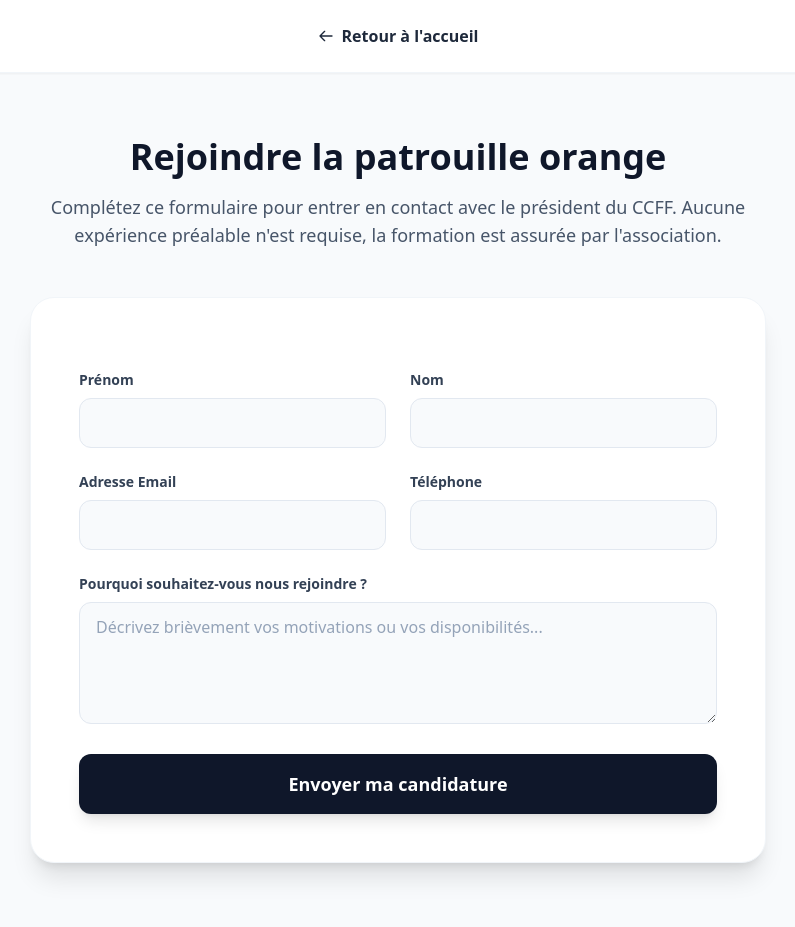
After one commit to Gwenael8389/CCFF, a Django app: template templates/devenir-benevole.html in a window 1280 px wide. The commit adds this page. Shown: the whole page, without its empty margins (242-1037 px from the left). Run offline with Django 4.2, Linux system fonts and the light colour scheme; the template is opened without the code that fills it, so the values that code supplies are empty; some libraries are stand-ins or nearby versions.

Commit message:
candidature benevole

```diff
--- a/config/urls.py
+++ b/config/urls.py
@@ -1,8 +1,9 @@
 from django.contrib import admin
 from django.urls import path
-from core.views import home
+from core.views import home, devenir_benevole
 
 urlpatterns = [
     path('admin/', admin.site.urls),
     path('', home, name='home'),
+    path('devenir-benevole/', devenir_benevole, name='devenir_benevole'),
 ]
--- a/core/admin.py
+++ b/core/admin.py
@@ -1,5 +1,7 @@
 from django.contrib import admin
-from .models import Actualite, Materiel
+from .models import Actualite, Materiel, RisqueIncendie, Candidature
 
 admin.site.register(Actualite)
 admin.site.register(Materiel)
+admin.site.register(RisqueIncendie)
+admin.site.register(Candidature)
--- /dev/null
+++ b/templates/devenir-benevole.html
@@ -0,0 +1,63 @@
+<!DOCTYPE html>
+<html lang="fr">
+<head>
+    <meta charset="UTF-8">
+    <meta name="viewport" content="width=device-width, initial-scale=1.0">
+    <title>Devenir Bénévole | CCFF Besse-sur-Issole</title>
+    <script src="https://cdn.tailwindcss.com"></script>
+</head>
+<body class="bg-slate-50 font-sans text-slate-800 antialiased">
+
+    <header class="bg-white p-6 shadow-sm border-b border-slate-100 text-center">
+        <a href="/" class="text-brand-600 font-bold hover:underline flex items-center justify-center gap-2">
+            <svg class="w-4 h-4" fill="none" stroke="currentColor" viewBox="0 0 24 24"><path stroke-linecap="round" stroke-linejoin="round" stroke-width="2" d="M10 19l-7-7m0 0l7-7m-7 7h18"></path></svg>
+            Retour à l'accueil
+        </a>
+    </header>
+
+    <main class="max-w-3xl mx-auto px-4 py-16">
+        <div class="text-center mb-12">
+            <h1 class="text-4xl font-black text-slate-900 mb-4">Rejoindre la patrouille orange</h1>
+            <p class="text-lg text-slate-600">Complétez ce formulaire pour entrer en contact avec le président du CCFF. Aucune expérience préalable n'est requise, la formation est assurée par l'association.</p>
+        </div>
+
+        <div class="bg-white rounded-3xl shadow-xl p-8 md:p-12 border border-slate-100">
+            <form method="POST" action="{% url 'devenir_benevole' %}" class="space-y-6">
+                {% csrf_token %}
+
+                <div class="grid grid-cols-1 md:grid-cols-2 gap-6">
+                    <div>
+                        <label class="block text-sm font-bold text-slate-700 mb-2">Prénom</label>
+                        <input type="text" name="prenom" required class="w-full bg-slate-50 border border-slate-200 rounded-xl px-4 py-3 focus:outline-none focus:ring-2 focus:ring-brand-500">
+                    </div>
+                    <div>
+                        <label class="block text-sm font-bold text-slate-700 mb-2">Nom</label>
+                        <input type="text" name="nom" required class="w-full bg-slate-50 border border-slate-200 rounded-xl px-4 py-3 focus:outline-none focus:ring-2 focus:ring-brand-500">
+                    </div>
+                </div>
+
+                <div class="grid grid-cols-1 md:grid-cols-2 gap-6">
+                    <div>
+                        <label class="block text-sm font-bold text-slate-700 mb-2">Adresse Email</label>
+                        <input type="email" name="email" required class="w-full bg-slate-50 border border-slate-200 rounded-xl px-4 py-3 focus:outline-none focus:ring-2 focus:ring-brand-500">
+                    </div>
+                    <div>
+                        <label class="block text-sm font-bold text-slate-700 mb-2">Téléphone</label>
+                        <input type="tel" name="telephone" required class="w-full bg-slate-50 border border-slate-200 rounded-xl px-4 py-3 focus:outline-none focus:ring-2 focus:ring-brand-500">
+                    </div>
+                </div>
+
+                <div>
+                    <label class="block text-sm font-bold text-slate-700 mb-2">Pourquoi souhaitez-vous nous rejoindre ?</label>
+                    <textarea name="message" rows="4" required class="w-full bg-slate-50 border border-slate-200 rounded-xl px-4 py-3 focus:outline-none focus:ring-2 focus:ring-brand-500 placeholder-slate-400" placeholder="Décrivez brièvement vos motivations ou vos disponibilités..."></textarea>
+                </div>
+
+                <button type="submit" class="w-full bg-slate-900 text-white font-bold text-lg rounded-xl px-4 py-4 hover:bg-brand-600 transition duration-300 shadow-lg mt-4">
+                    Envoyer ma candidature
+                </button>
+            </form>
+        </div>
+    </main>
+
+</body>
+</html>
```
Also changed, not shown: core/models.py (+32 -1 lines), core/views.py (+24 -8 lines), templates/index.html (+9 -7 lines), core/migrations/0002_candidature_risqueincendie.py (added).
